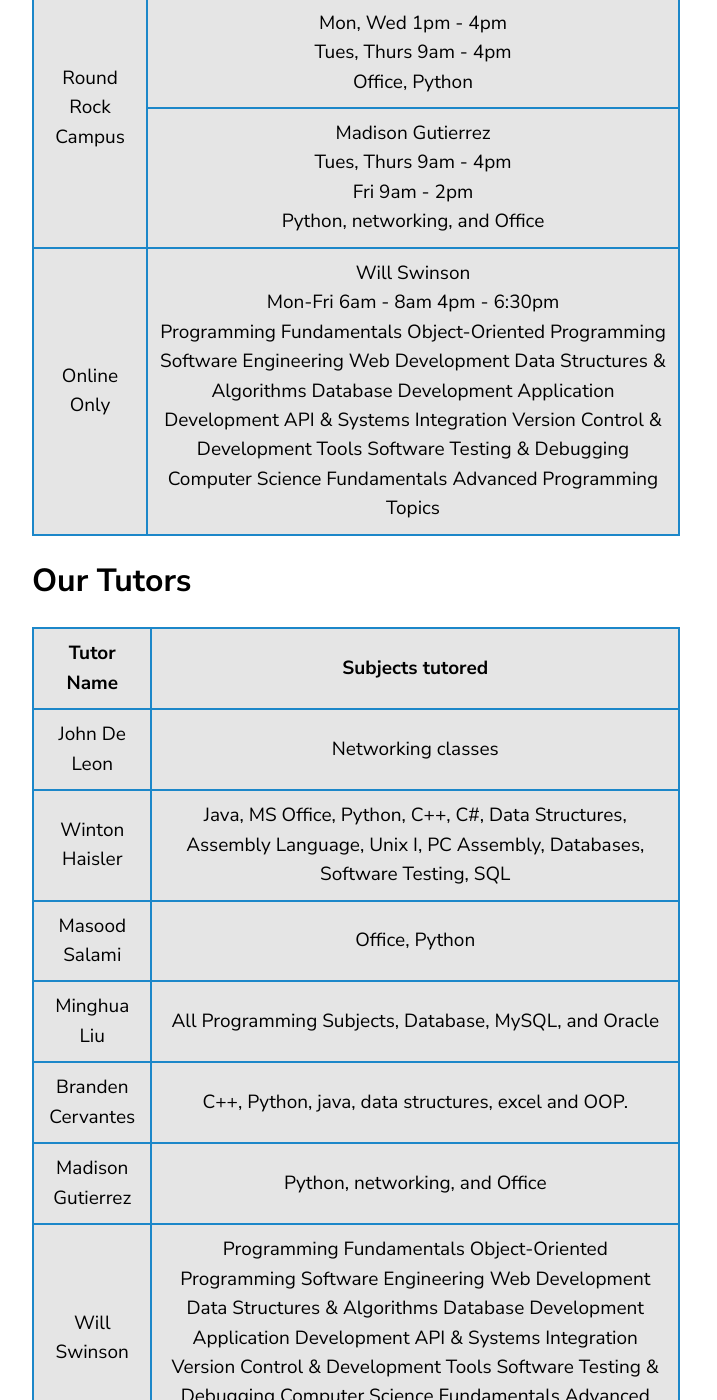
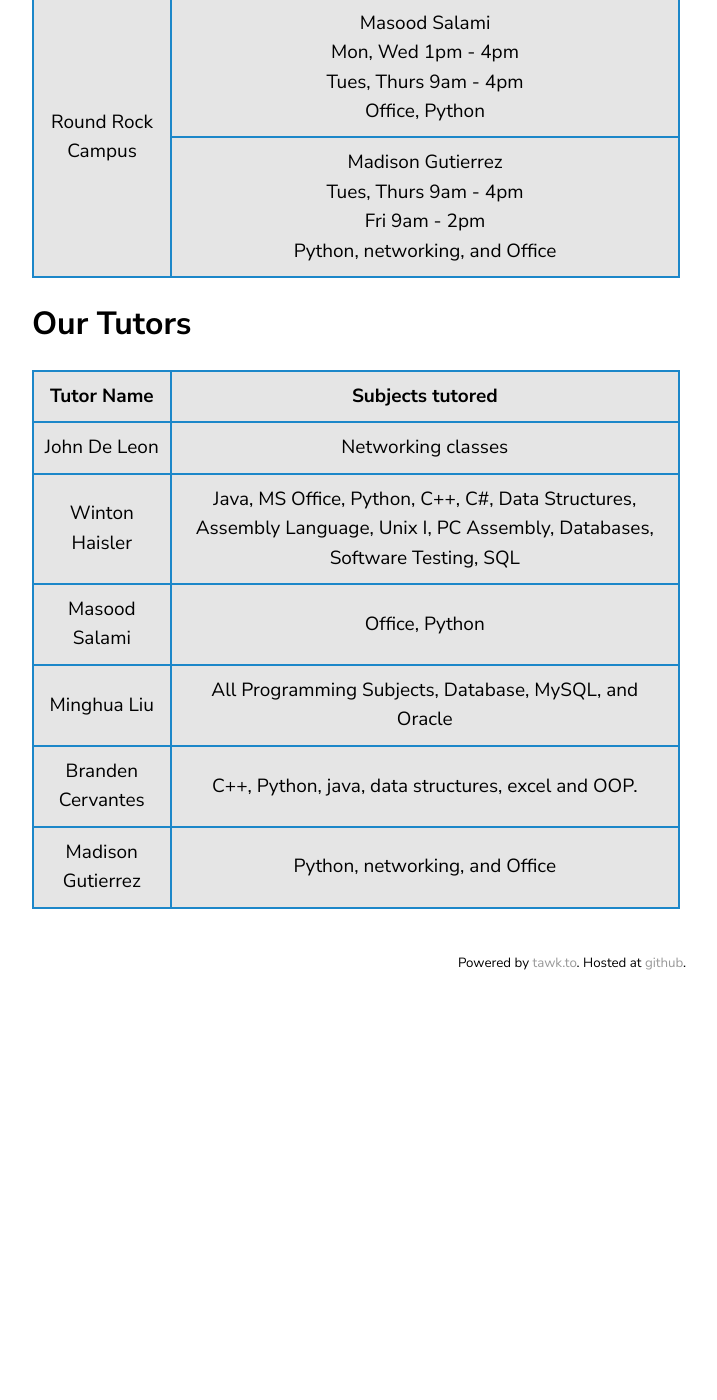
Before and after one commit to roosterrichard/acctutor, a Jekyll site: the page built from index.md, in a window 1280 px wide and 1400 px high, scrolled down 2175 px. Shown: the whole window, without its empty margins (68-785 px from the left). Built offline with Jekyll 4.4.1, drawn with Linux system fonts in a browser that asks for light colours; our own code applies the rules of GitHub Pages for plain Markdown files; after the commit the page ends 3193 px from its top, so only the background shows below that; some of the changed text lies outside the part shown.

Commit message:
Removed Will from the site

```diff
--- a/index.md
+++ b/index.md
@@ -91,29 +91,6 @@ This is a first come first serve system where the average wait time is < 3 minut
             Python, networking, and Office
         </td>
     </tr>
-    <tr>
-        <td>Online Only</td>
-        <td>
-            Will Swinson
-            <br>
-            Mon-Fri 6am - 8am
-            4pm - 6:30pm
-            <br>
-            Programming Fundamentals
-            Object-Oriented Programming
-            Software Engineering
-            Web Development
-            Data Structures & Algorithms
-            Database Development
-            Application Development
-            API & Systems Integration
-            Version Control & Development Tools
-            Software Testing & Debugging
-            Computer Science Fundamentals
-            Advanced Programming Topics
-        </td>
-    </tr>
-
 
 </table>
 
@@ -150,23 +127,6 @@ This is a first come first serve system where the average wait time is < 3 minut
     </td>
     <td>Python, networking, and Office</td>
 </tr>
-<tr>
-	<td>Will Swinson</td>
-    <td>
-        Programming Fundamentals
-        Object-Oriented Programming
-        Software Engineering
-        Web Development
-        Data Structures & Algorithms
-        Database Development
-        Application Development
-        API & Systems Integration
-        Version Control & Development Tools
-        Software Testing & Debugging
-        Computer Science Fundamentals
-        Advanced Programming Topics
-    </td>
-</tr>
 
 
 </table>
```
